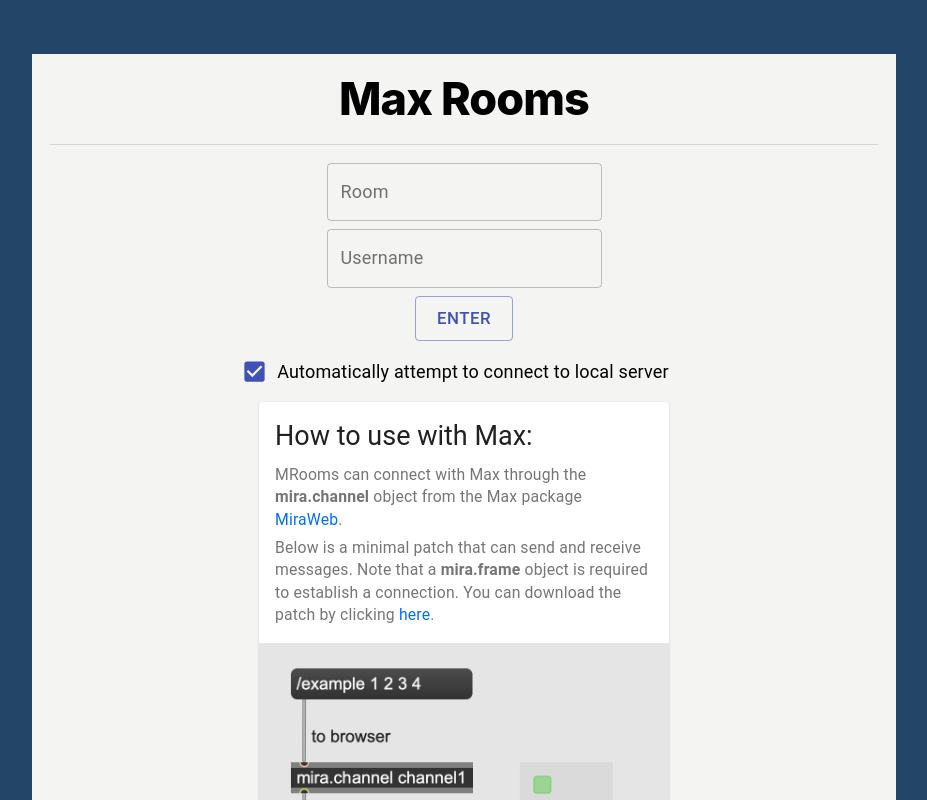
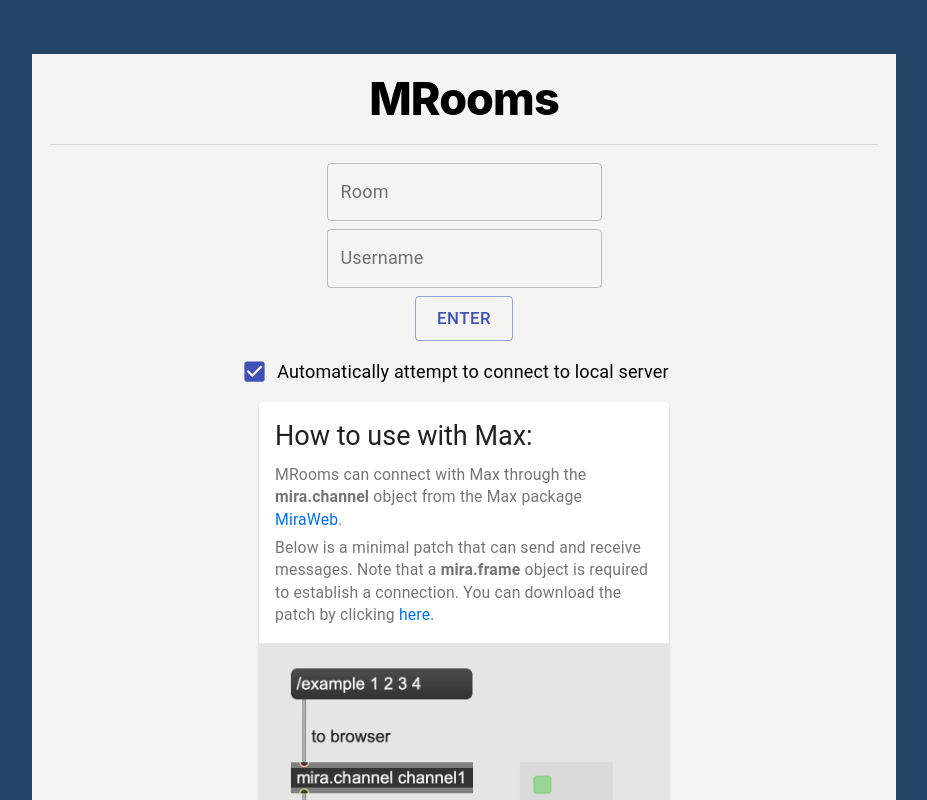
Before and after one commit to mattmora/MRooms, a Next.js app: page / in a window 1280 px wide. Shown: the top 800 px of the page, without its empty margins (176-1103 px from the left). Built offline with nearby package versions, Linux system fonts and the light colour scheme.

Commit message:
max rooms -> mrooms

```diff
--- a/components/layout.js
+++ b/components/layout.js
@@ -3,8 +3,8 @@ import styles from './layout.module.css'
 import utilStyles from '../styles/utils.module.css'
 import Link from 'next/link'
 
-const name = 'Max Rooms'
-export const siteTitle = 'Max Rooms'
+const name = 'MRooms'
+export const siteTitle = 'MRooms'
 
 export default function Layout({ children, home }) {
     return (
```
Also changed, not shown: 1 other file (tests, documents, lock files or other folders).
